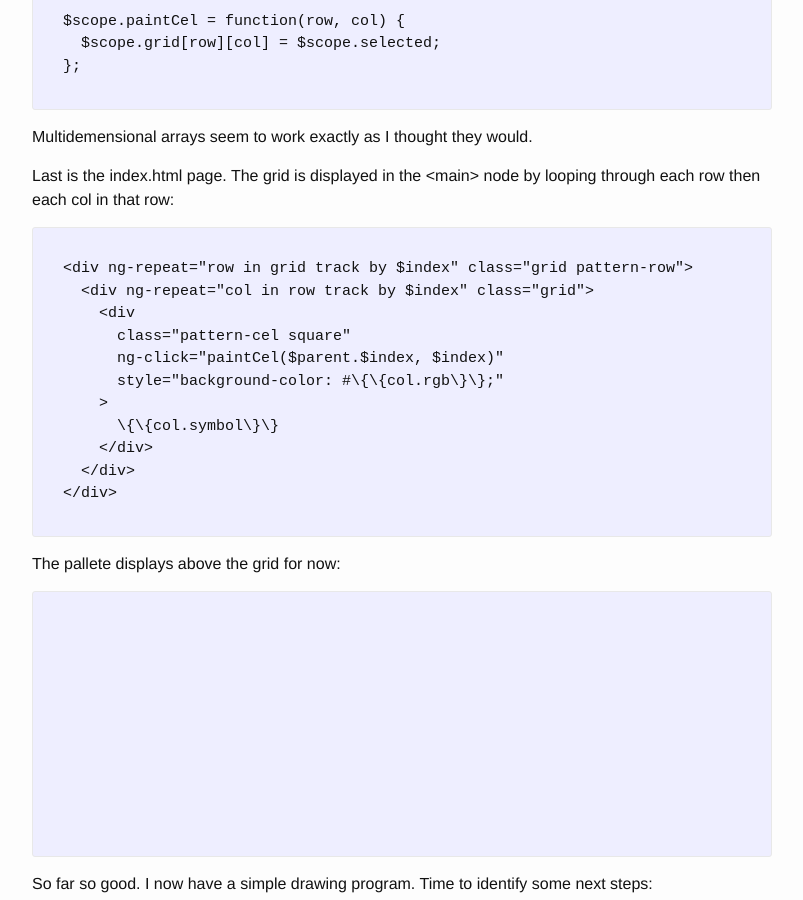
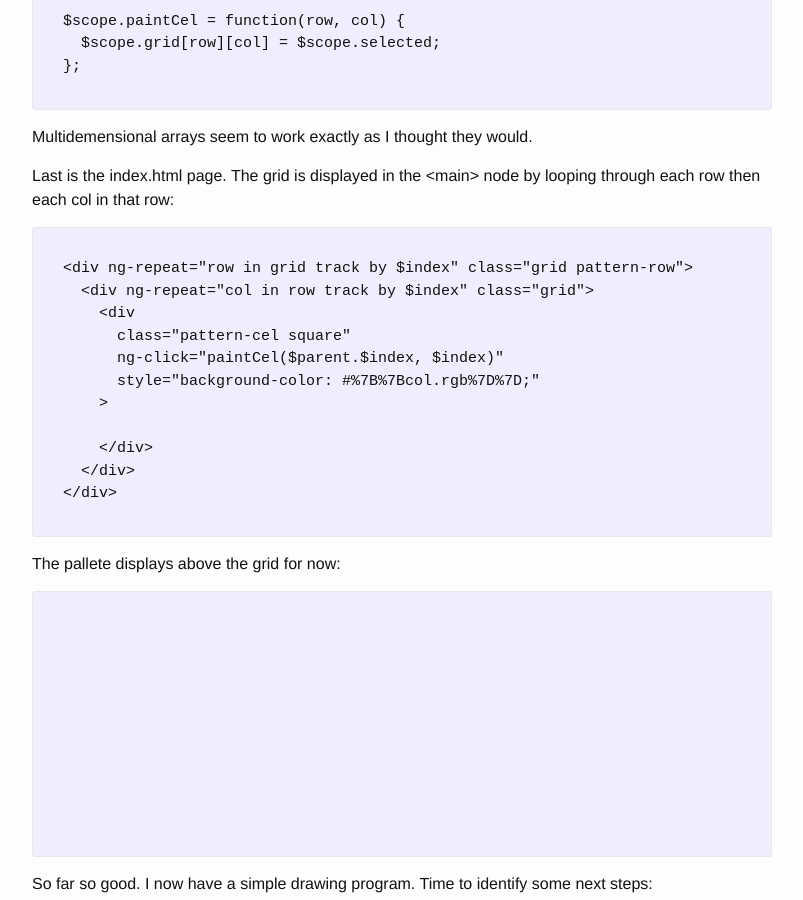
Before and after one commit to slatron/slatron.github.io, a Jekyll site: the page built from _posts/2014-10-13-angular-app-structure.markdown, in a window 1280 px wide and 900 px high, scrolled down 1874 px. Shown: the whole window, without its empty margins (238-1041 px from the left). Built offline with Jekyll 4.4.1, drawn with Linux system fonts in a browser that asks for light colours.

Commit message:
this wont work

```diff
--- a/_posts/2014-10-13-angular-app-structure.markdown
+++ b/_posts/2014-10-13-angular-app-structure.markdown
@@ -92,9 +92,9 @@
       &lt;div
         class=&quot;pattern-cel square&quot;
         ng-click=&quot;paintCel($parent.$index, $index)&quot;
-        style=&quot;background-color: #\{\{col.rgb\}\};&quot;
+        style=&quot;background-color: #%7B%7Bcol.rgb%7D%7D;&quot;
       &gt;
-        \{\{col.symbol\}\}
+        {{col.symbol}}
       &lt;/div&gt;
     &lt;/div&gt;
   &lt;/div&gt;
```
